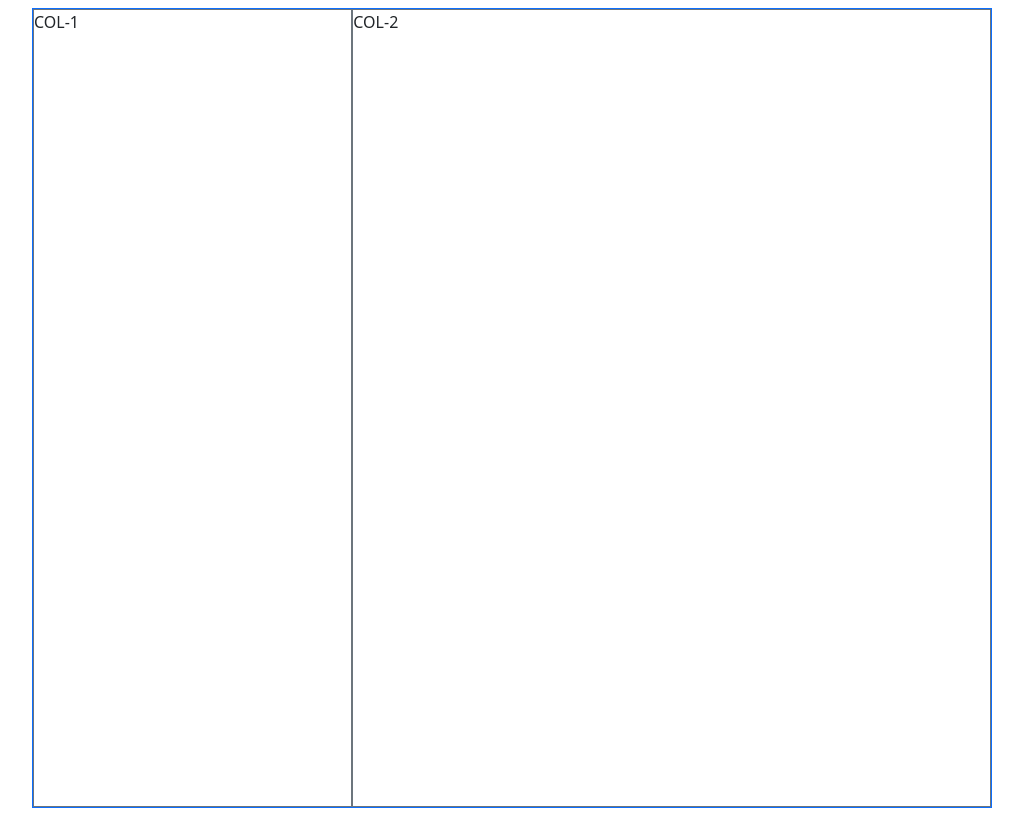
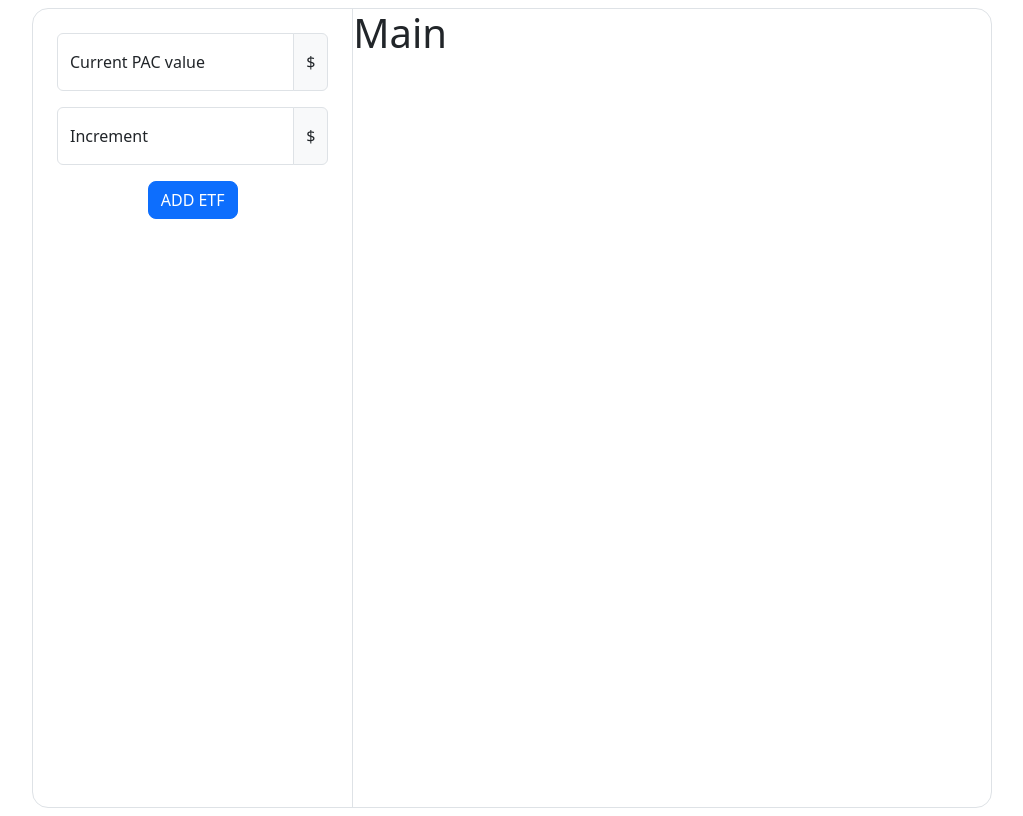
Before and after one commit to StefanoMacina/Etf-balancer, a plain HTML site: page index.html in a window 1280 px wide. Shown: the whole page, without its empty margins (128-1151 px from the left). Drawn offline with nearby package versions, Linux system fonts and the light colour scheme.

Commit message:
add sidebar main

```diff
--- a/app.js
+++ b/app.js
@@ -1,5 +1,9 @@
-
-
 import { CalcContainer } from "./components/CalcContainer.js";
+import { CalcMain } from "./components/CalcMain.js";
+import { CalcSidebar } from "./components/CalcSidebar.js";
+import InputComponent from "./components/InputComponent.js";
 
 customElements.define("calc-container", CalcContainer);
+customElements.define("calc-sidebar", CalcSidebar);
+customElements.define("calc-main", CalcMain);
+customElements.define("input-group", InputComponent);
--- a/components/CalcContainer.js
+++ b/components/CalcContainer.js
@@ -11,13 +11,13 @@ export class CalcContainer extends HTMLElement {
 
   template = () => {
     return /*html*/ `
-            <section class="border border-primary w-75 vh-100  mx-auto my-2 ">
+            <section class=" border rounded-4   w-75 vh-100  mx-auto my-2 "  style="--bs-border-opacity: .5">
               <div class="row h-100 g-0">
-                <div class="col-4 border border-secondary">
-                COL-1
+                <div class="col-4  ">
+                  <calc-sidebar></calc-sidebar>
                 </div>
-                <div class="col-8 border border-secondary">
-                COL-2
+                <div class="col-8 border-start">
+                  <calc-main></calc-main>
                 </div>
               </div>
             </section>
--- /dev/null
+++ b/components/CalcMain.js
@@ -0,0 +1,18 @@
+export class CalcMain extends HTMLElement {
+  constructor() {
+    super();
+  }
+
+  connectedCallback() {
+    this.innerHTML = this.template().trim();
+  }
+
+  template = () => {
+    return /*html*/`
+        <div>
+            <h1>Main</h1>
+        </div>
+    `
+  }
+
+}
--- /dev/null
+++ b/components/CalcSidebar.js
@@ -0,0 +1,21 @@
+export class CalcSidebar extends HTMLElement {
+  constructor() {
+    super();
+
+  }
+
+  connectedCallback() {
+    this.innerHTML = this.template().trim();
+  }
+
+  template = () => {
+    return /*html*/`
+    <div class="container p-4">
+        <input-group title="Current PAC value" icon="$" ></input-group>
+        <input-group title="Increment" icon="$" ></input-group>
+        <button type="button" class="btn btn-primary btn-md rounded-3 d-block mx-auto">ADD ETF</button>
+    </div>
+    `
+  }
+
+}
--- /dev/null
+++ b/components/InputComponent.js
@@ -0,0 +1,24 @@
+export default class InputComponent extends HTMLElement {
+  constructor() {
+    super();
+
+  }
+  connectedCallback() {
+    this.title =  this.getAttribute("title");
+    this.icon = this.getAttribute("icon");
+    this.innerHTML = this.template().trim();
+  }
+
+  template = () => {
+    return /*html*/`
+      <div class="input-group mb-3  ">
+        <div class="form-floating">
+          <input type="email" class="form-control" id="pac-value" placeholder="">
+          <label for="pac-value">${this.title}</label>
+        </div>
+        <span class="input-group-text">${this.icon}</span>
+      </div>
+    `
+  }
+
+}
```
Also changed, not shown: index.html (+1 -0 lines).
